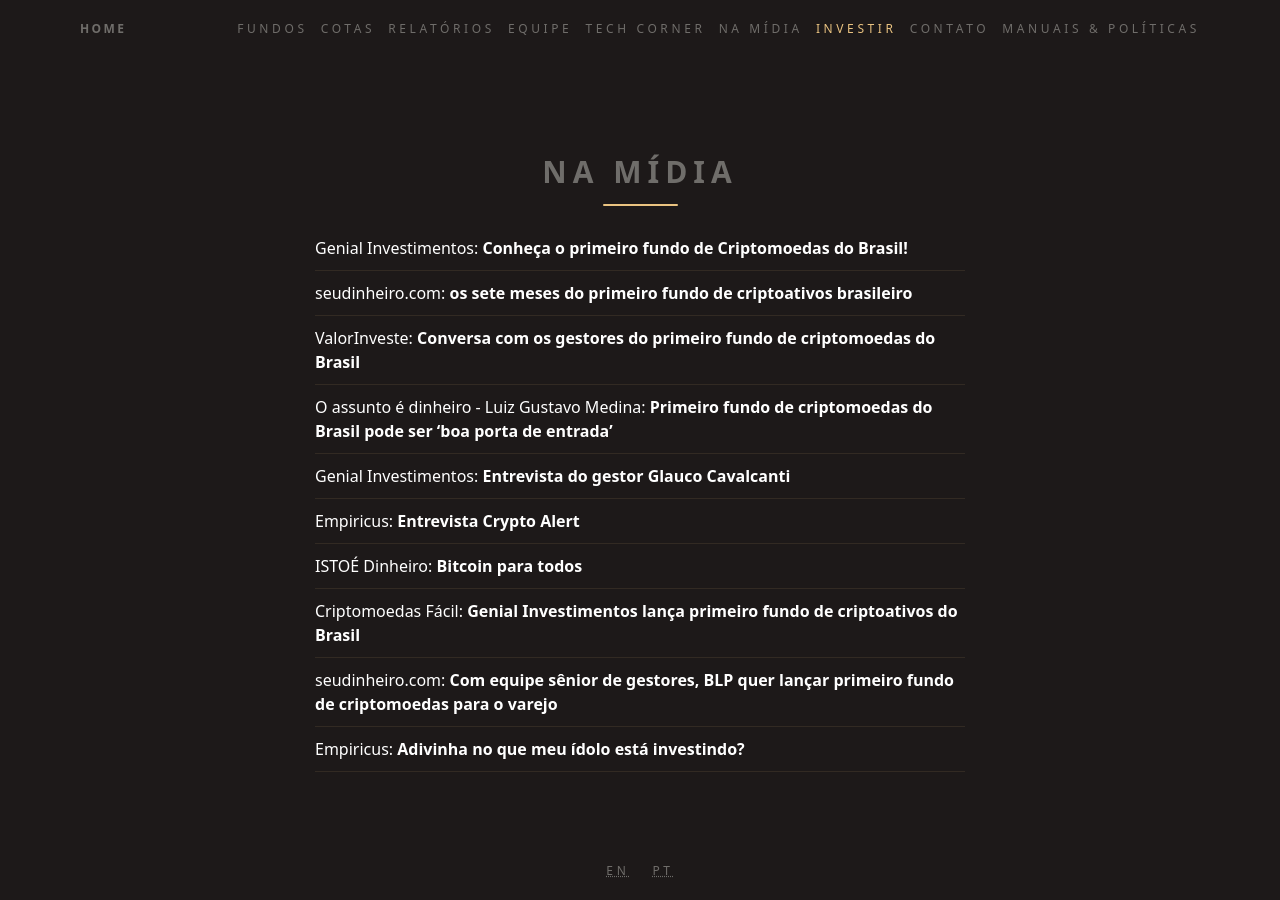
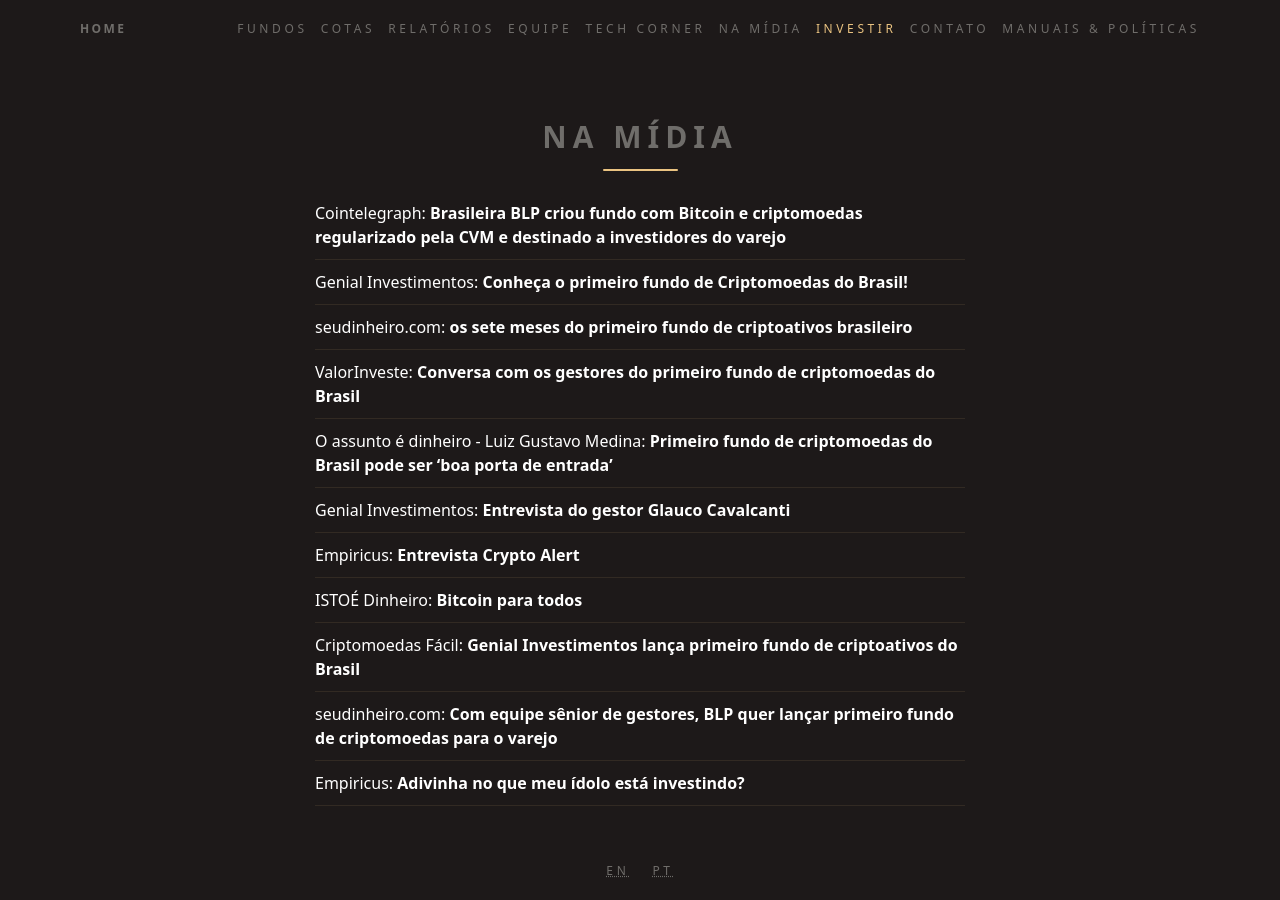
Before and after one commit to ateliedetemas/blpcrypto, a Jekyll site: the page built from _pages/na-midia.md, in a window 1280 px wide. Built offline with Jekyll 4.4.1, drawn with Linux system fonts in a browser that asks for light colours.

Commit message:
Update na-midia.md

```diff
--- a/_pages/na-midia.md
+++ b/_pages/na-midia.md
@@ -3,6 +3,7 @@ lang: pt
 layout: page
 title: Na Mídia
 ---
+| [Cointelegraph: **Brasileira BLP criou fundo com Bitcoin e criptomoedas regularizado pela CVM e destinado a investidores do varejo**](https://br.cointelegraph.com/news/brazilian-blp-created-cvm-regularized-bitcoin-and-cryptocurrency-investment-fund-for-retail-investors)
 | [Genial Investimentos: **Conheça o primeiro fundo de Criptomoedas do Brasil!**](https://www.youtube.com/watch?v=Fqo3gsqnnis&feature=youtu.be)
 | [seudinheiro.com: **os sete meses do primeiro fundo de criptoativos brasileiro**](https://www.seudinheiro.com/os-sete-meses-do-primeiro-fundo-de-criptoativos-brasileiro/)
 | [ValorInveste: **Conversa com os gestores do primeiro fundo de criptomoedas do Brasil**](https://valorinveste.globo.com/mercados/cripto/noticia/2019/05/23/primeiro-fundo-de-criptomoedas-do-brasil-sai-da-cratera-projeta-disparada-e-exige-sangue-frio.ghtml) |
```
